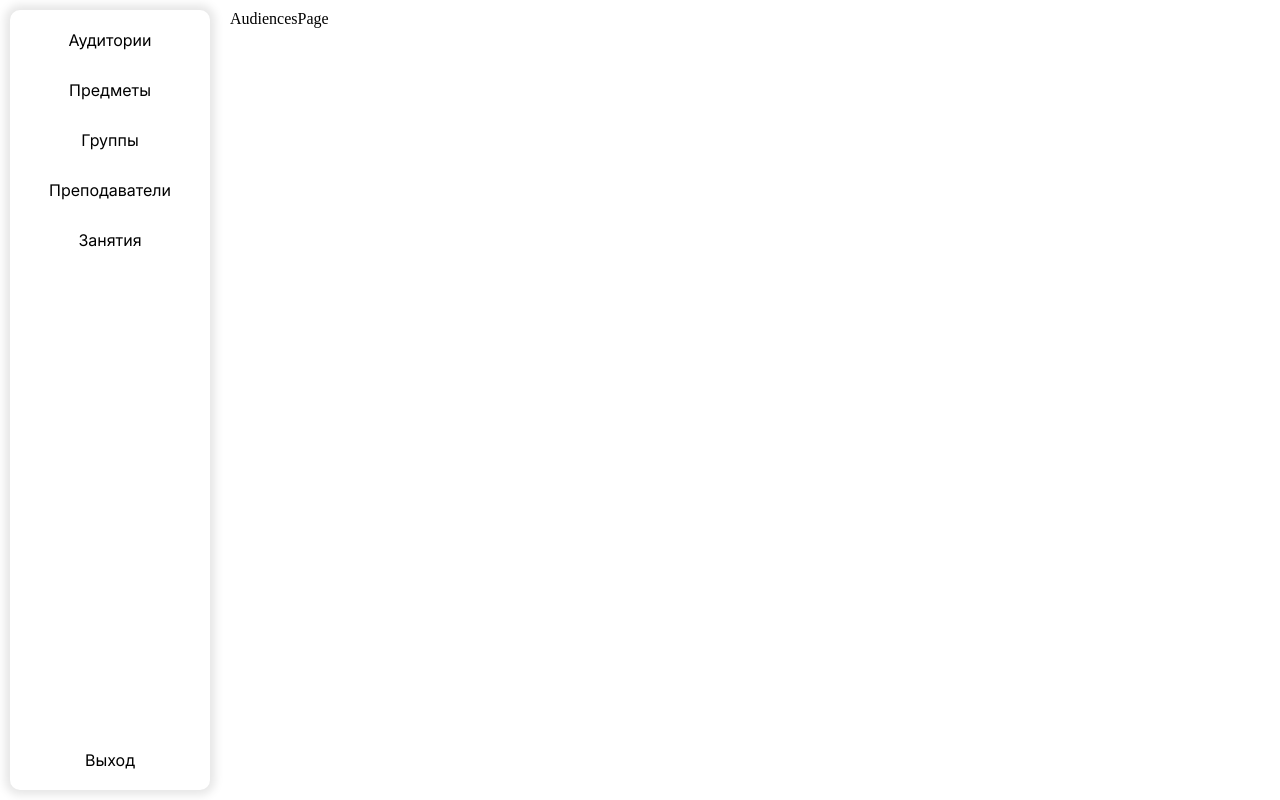
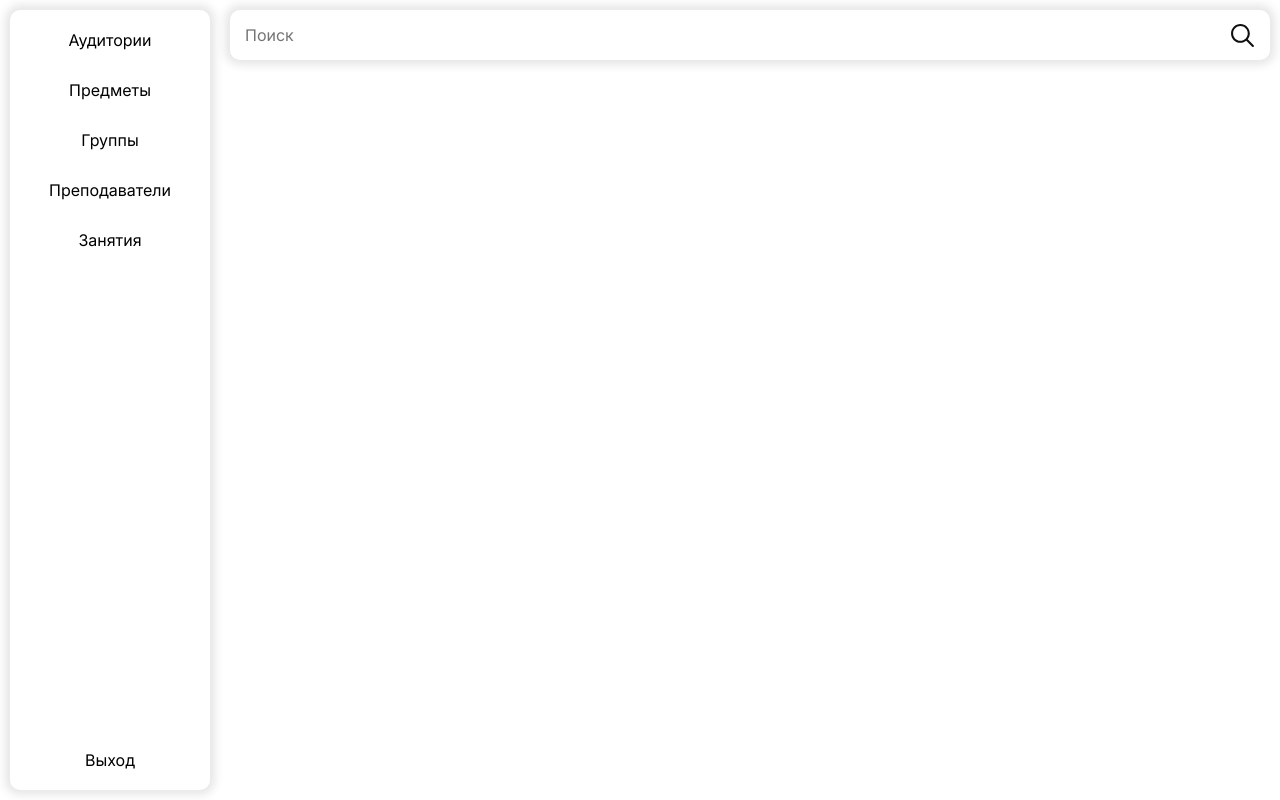
Before and after one commit to 8xbyte/da-mid-admin, a React app: page /audiences in a window 1280 px wide. Built offline with nearby package versions, Linux system fonts and the light colour scheme.

Commit message:
Update audiences page Add search Update styles

```diff
--- a/src/pages/AudiencesPage/audiences-page.module.scss
+++ b/src/pages/AudiencesPage/audiences-page.module.scss
@@ -1,3 +1,4 @@
 .audiencesPage {
-
+    flex-direction: column;
+    flex: 1;
 }
--- a/src/pages/AudiencesPage/index.tsx
+++ b/src/pages/AudiencesPage/index.tsx
@@ -1,10 +1,15 @@
 import React from 'react'
 import Block from '@/components/Block'
+import Search from '@/components/Search'
 
 import * as styles from './audiences-page.module.scss'
 
 const AudiencesPage: React.FC = () => {
-    return <Block className={styles.audiencesPage}>AudiencesPage</Block>
+    return (
+        <Block className={styles.audiencesPage}>
+            <Search placeholder='Поиск'/>
+        </Block>
+    )
 }
 
 export default AudiencesPage
```
